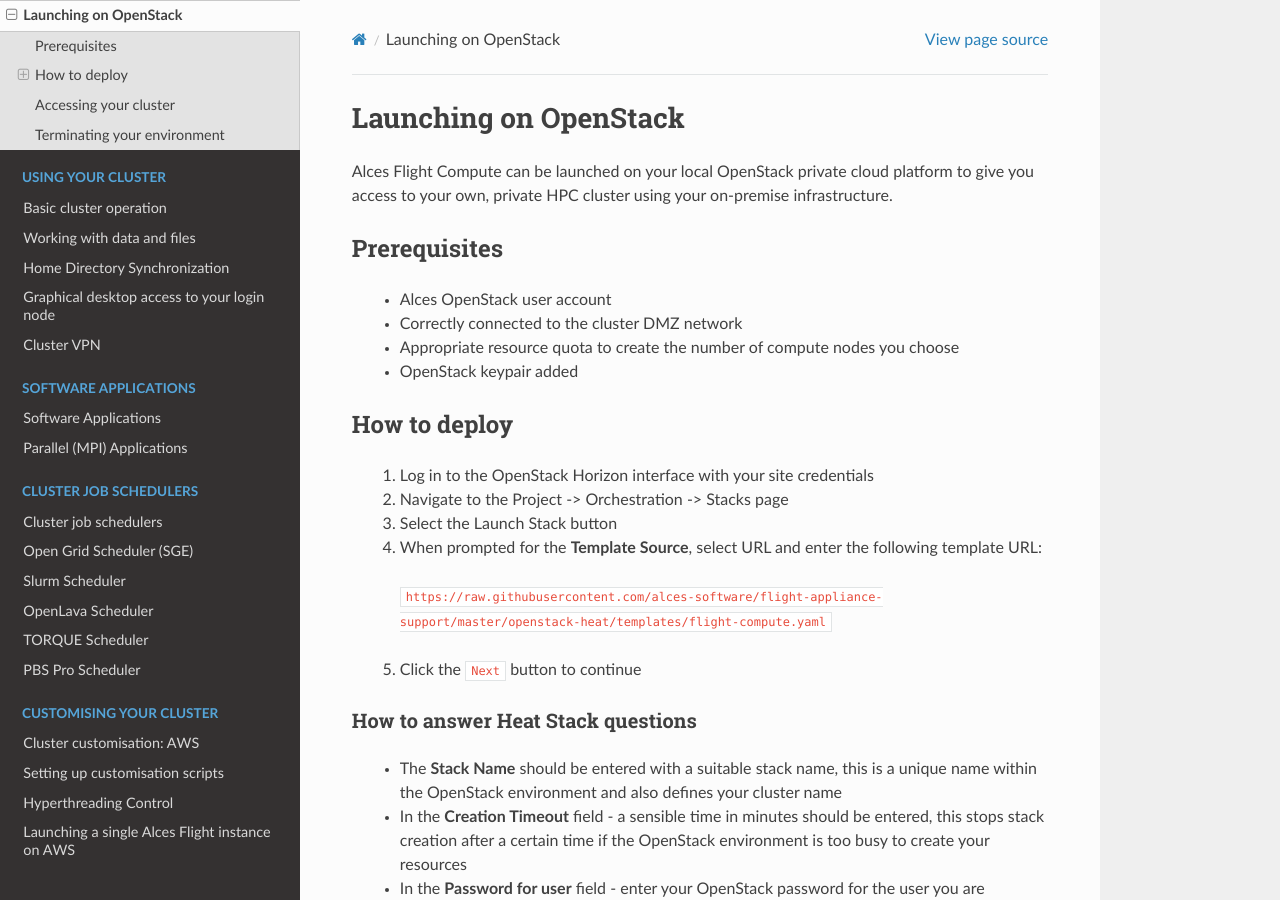
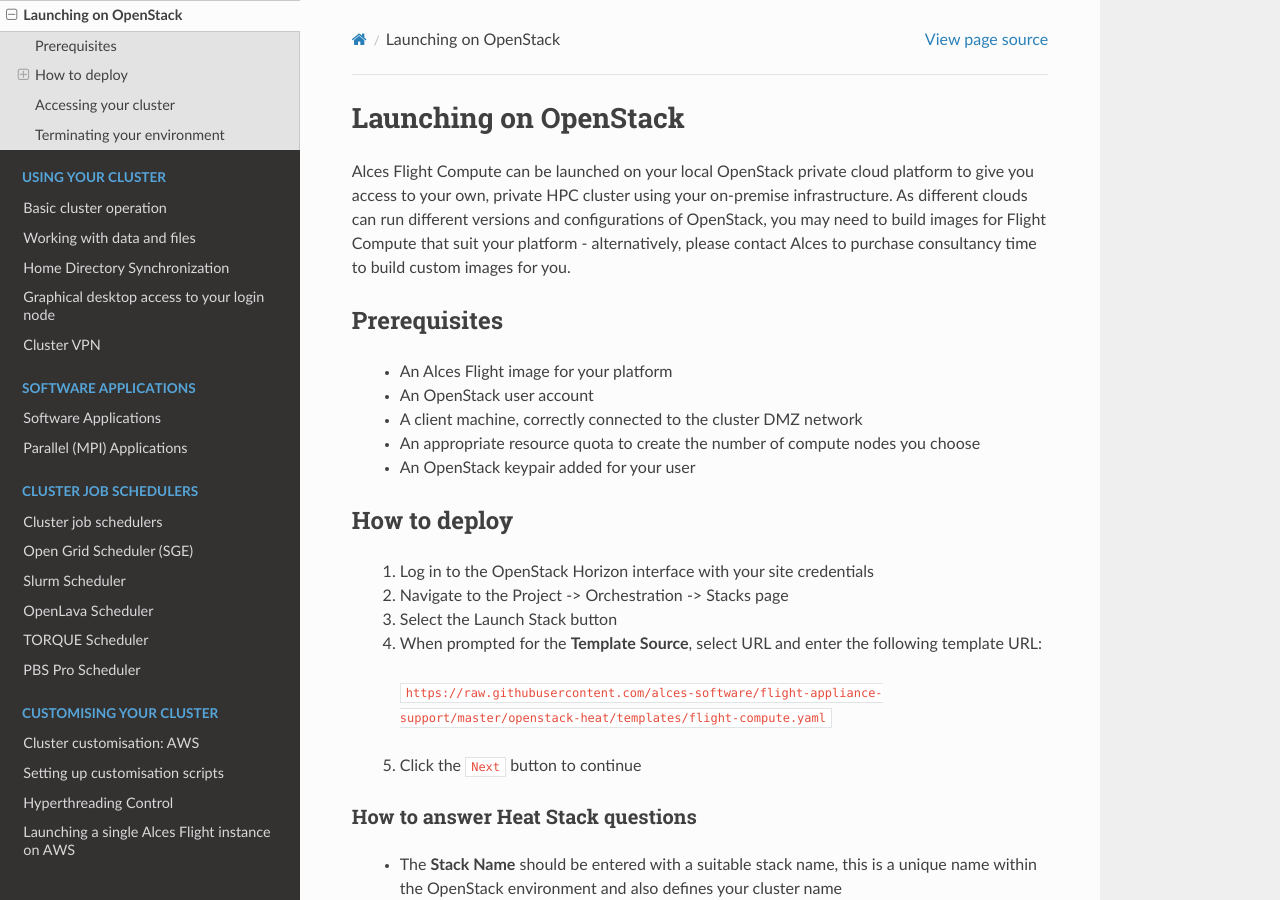
Before and after one commit to alces-software/flight-appliance-docs, a Sphinx documentation site: the page built from docs/source/launch-os/launching_on_os.rst, in a window 1280 px wide and 900 px high. Built offline with Sphinx 7.4.7 and the Read the Docs theme 2.0.0, drawn with Linux system fonts in a browser that asks for light colours; some of the changed text lies outside the part shown.

Commit message:
added info about OS images and warning about deleting clusters

```diff
--- a/docs/source/launch-os/launching_on_os.rst
+++ b/docs/source/launch-os/launching_on_os.rst
@@ -3,15 +3,16 @@
 Launching on OpenStack
 ######################
 
-Alces Flight Compute can be launched on your local OpenStack private cloud platform to give you access to your own, private HPC cluster using your on-premise infrastructure.
+Alces Flight Compute can be launched on your local OpenStack private cloud platform to give you access to your own, private HPC cluster using your on-premise infrastructure. As different clouds can run different versions and configurations of OpenStack, you may need to build images for Flight Compute that suit your platform - alternatively, please contact Alces to purchase consultancy time to build custom images for you.
 
 Prerequisites
 =============
 
- * Alces OpenStack user account
- * Correctly connected to the cluster DMZ network
- * Appropriate resource quota to create the number of compute nodes you choose
- * OpenStack keypair added
+ * An Alces Flight image for your platform
+ * An OpenStack user account
+ * A client machine, correctly connected to the cluster DMZ network
+ * An appropriate resource quota to create the number of compute nodes you choose
+ * An OpenStack keypair added for your user
 
 How to deploy
 =============
@@ -67,4 +68,6 @@
 Terminating your environment
 ============================
 
+When you terminate your environment, your cluster login and compute nodes will be terminated. Any data held on attached storage may be erased, with storage volumes being wiped and returned to the shared pool. **Ensure that you have downloaded data that you want to keep to your client machine, or stored in safely in an object storage service before terminating your cluster.**
+
 1.  From the ``Stacks`` page, select your previously created Alces Flight Compute stack - then select ``Delete Stacks``
```
